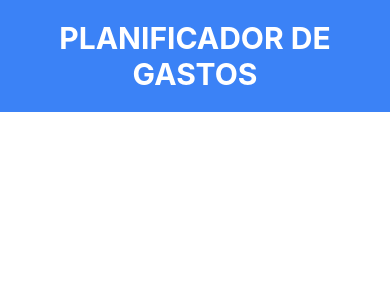
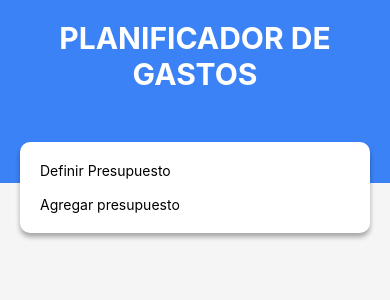
Before and after one commit to JerlibGnzlz/Planificador_native, a React Native app: screen / in a window 390 px wide. Shown: the top 300 px of the page. Built offline with nearby package versions, Linux system fonts and the light colour scheme.

Commit message:
feature components nuevo presupuesto

```diff
--- a/App.js
+++ b/App.js
@@ -1,15 +1,25 @@
 import { StyleSheet, Text, View } from 'react-native';
 import Header from './src/components/Header';
+import NuevoPresupuesto from './src/components/NuevoPresupuesto';
 
 export default function App() {
   return (
-    <View >
-      <Header />
+    <View style={styles.contenedor}>
 
+      <View style={styles.header}>
+        <Header />
+        <NuevoPresupuesto />
+      </View>
     </View>
   );
 }
 
 const styles = StyleSheet.create({
-
+  contenedor: {
+    flex: 1,
+    backgroundColor: "#f5f5f5"
+  },
+  header: {
+    backgroundColor: '#3b82f6',
+  },
 });
--- a/src/components/Header.jsx
+++ b/src/components/Header.jsx
@@ -3,7 +3,7 @@ import { Text, View, StyleSheet, SafeAreaView } from 'react-native'
 
 const Header = () => {
     return (
-        <SafeAreaView style={styles.header}>
+        <SafeAreaView >
             <Text style={styles.texto}>
                 Planificador de gastos
             </Text>
@@ -22,9 +22,12 @@ const styles = StyleSheet.create({
         color: "#fff",
         textTransform: "uppercase",
         fontWeight: "bold",
-        paddingVertical: 20
+        paddingTop: 20
 
-    }
+    },
+    header: {
+        backgroundColor: '#3b82f6',
+    },
 });
 
 export default Header
--- /dev/null
+++ b/src/components/NuevoPresupuesto.jsx
@@ -0,0 +1,47 @@
+import { StyleSheet, Text, View, Pressable, TextInput } from 'react-native'
+
+
+const NuevoPresupuesto = () => {
+    return (
+        <View style={styles.contenedor}>
+            <Text>
+                Definir Presupuesto
+            </Text>
+
+            <TextInput
+
+            />
+
+            <Pressable>
+                <Text>
+                    Agregar presupuesto
+                </Text>
+            </Pressable>
+        </View>
+    )
+}
+
+const styles = StyleSheet.create({
+    contenedor: {
+        backgroundColor: "#fff",
+        marginHorizontal: 20,
+        paddingHorizontal: 20,
+        paddingVertical: 20,
+        borderRadius: 10,
+        transform: [{ translateY: 50 }],
+        shadowColor: "#000",
+        shadowOffset: {
+            width: 0,
+            height: 4,
+        },
+        shadowOpacity: 0.32,
+        shadowRadius: 5.46,
+
+        elevation: 9,
+    }
+
+});
+
+
+
+export default NuevoPresupuesto
```
